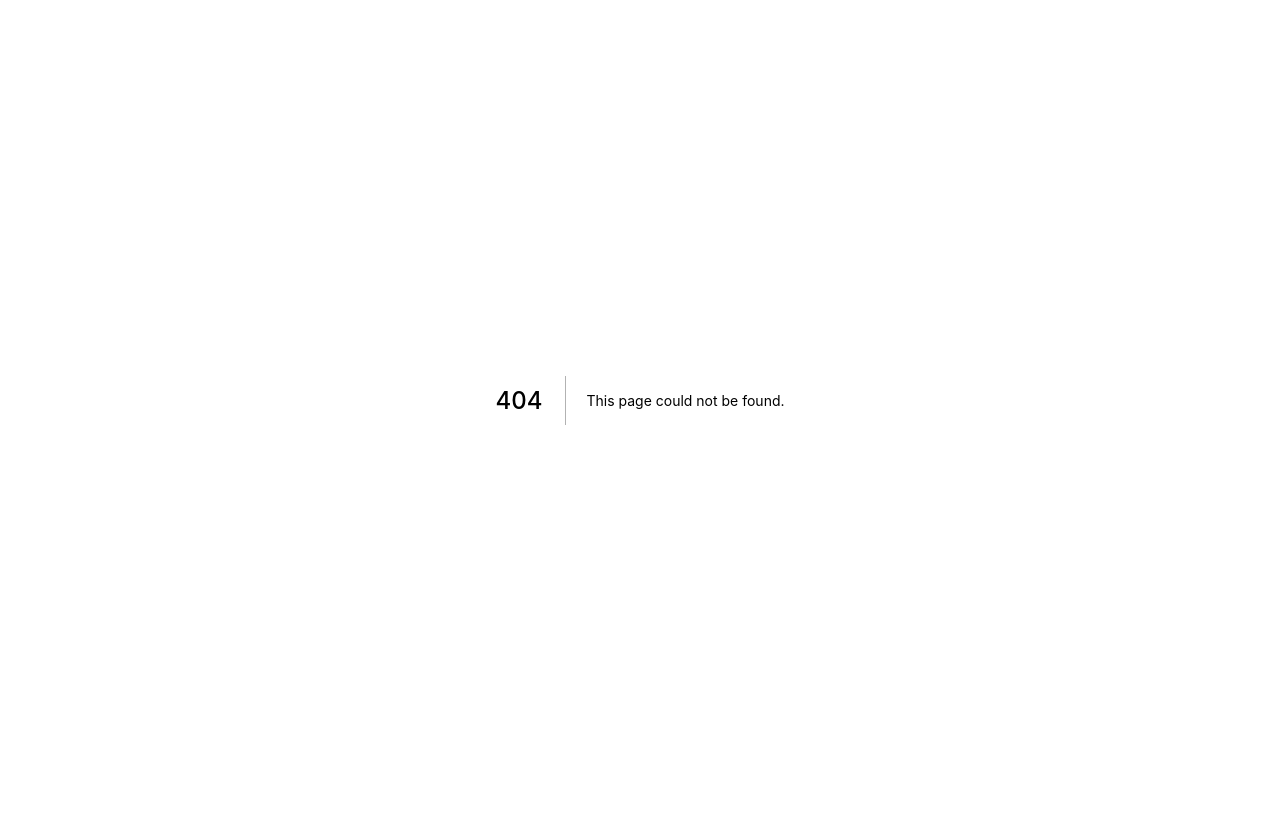
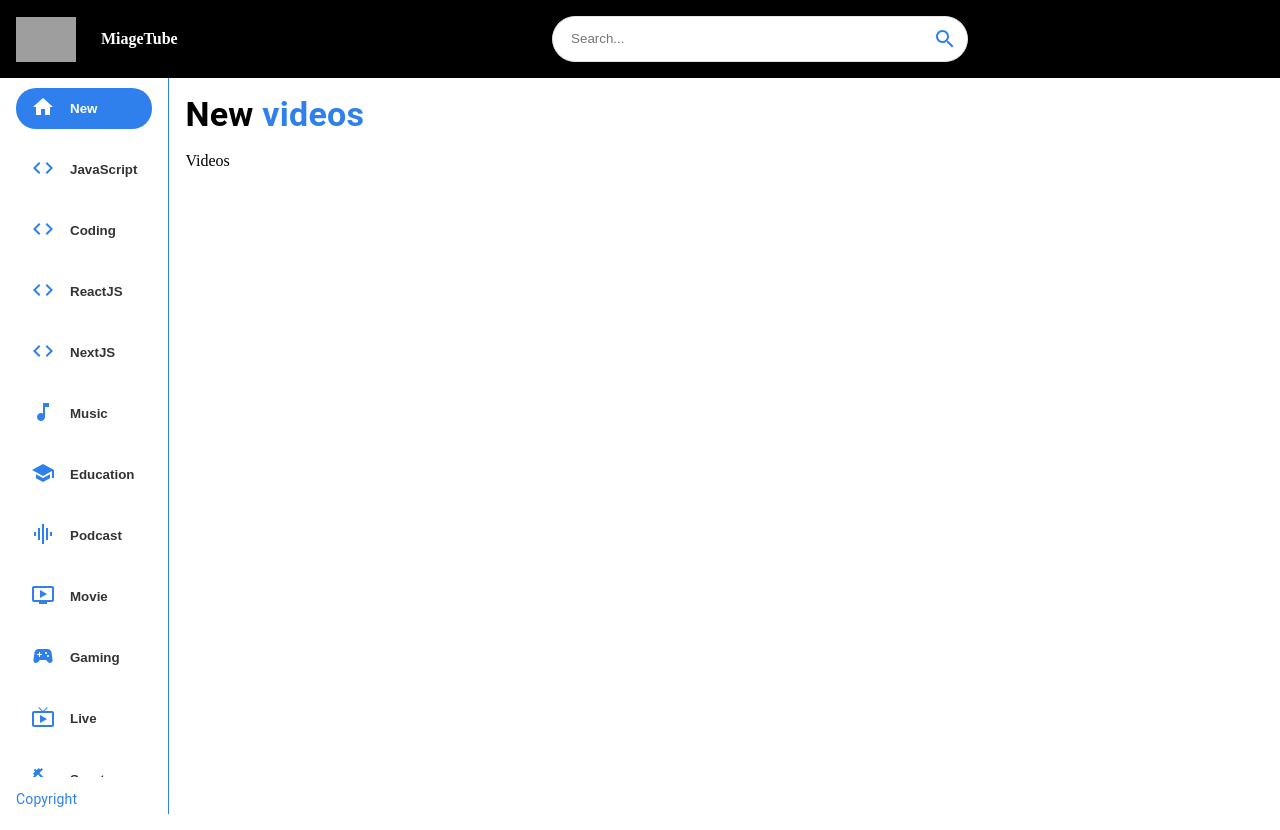
Before and after one commit to Kodians/video-player-client, a Next.js app: page /videos in a window 1280 px wide. Before the commit this address had no page. Before the commit the page ends 800 px from the top, so only its background shows below. Built offline with nearby package versions, Linux system fonts and the light colour scheme; grey boxes are pictures that could not be loaded.

Commit message:
amelioration template

```diff
--- a/components/Feed.tsx
+++ b/components/Feed.tsx
@@ -2,7 +2,7 @@ import React, { useEffect, useState } from 'react';
 import { Box, Stack, Typography } from '@mui/material';
 import Sidebar from './SideBar';
 
-const Feed = () => {
+const Feed = ({ children }: any) => {
   const [selectedCategory, setSelectedCategory] = useState('New');
 
   return (
@@ -40,6 +40,7 @@ const Feed = () => {
         </Typography>
 
         {/* <Videos videos={} /> */}
+        {children}
       </Box>
     </Stack>
   );
--- a/components/Layout.tsx
+++ b/components/Layout.tsx
@@ -1,13 +1,14 @@
-import { Box } from '@mui/material';
+import { Box, Container } from '@mui/material';
 import Navbar from '../components/Navbar';
 import Feed from './Feed';
 
-const Layout = () => {
+const Layout = ({ children }) => {
   return (
     <>
       <Box sx={{ backgroundColor: 'white' }}>
         <Navbar />
         <Feed />
+        <Container>{children}</Container>
       </Box>
     </>
   );
--- a/pages/_app.tsx
+++ b/pages/_app.tsx
@@ -1,8 +1,24 @@
-import '../styles/globals.css'
-import type { AppProps } from 'next/app'
+import '../styles/globals.css';
+import type { AppProps } from 'next/app';
+import { Box } from '@mui/material';
+import Feed from '../components/Feed';
+import Navbar from '../components/Navbar';
 
 function MyApp({ Component, pageProps }: AppProps) {
-  return <Component {...pageProps} />
+  if (Component.getUserLayout) {
+    return Component.getUserLayout(<Component {...pageProps} />);
+  }
+
+  return (
+    <>
+      <Box sx={{ backgroundColor: 'white' }}>
+        <Navbar />
+        <Feed>
+          <Component {...pageProps} />
+        </Feed>
+      </Box>
+    </>
+  );
 }
 
-export default MyApp
+export default MyApp;
--- /dev/null
+++ b/pages/videos/index.tsx
@@ -0,0 +1,7 @@
+import React from 'react';
+
+function Videos() {
+  return <div>Videos</div>;
+}
+
+export default Videos;
--- a/styles/globals.css
+++ b/styles/globals.css
@@ -23,6 +23,10 @@ a {
 
 ::-webkit-scrollbar-track {
   background-color: transparent;
+}
+
+.layout {
+  padding: 10px;
 }
 
 .category-btn:hover {
```
Also changed, not shown: pages/index.tsx (+7 -1 lines), pages/user/account.tsx (added, +11 -0 lines), pages/videos/[videoId].tsx (added, +7 -0 lines), pages/videos/user/[userId].tsx (added, +7 -0 lines), components/Videos.tsx (added).
